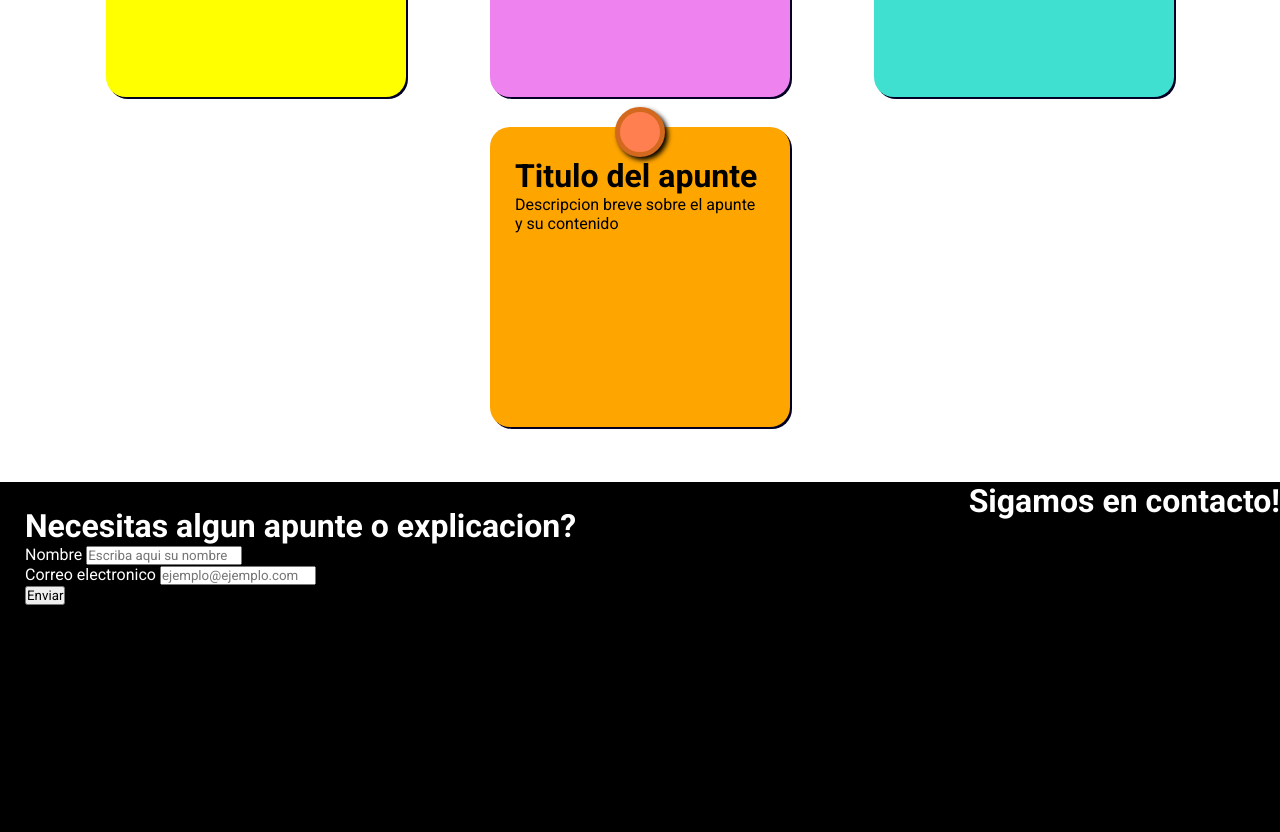
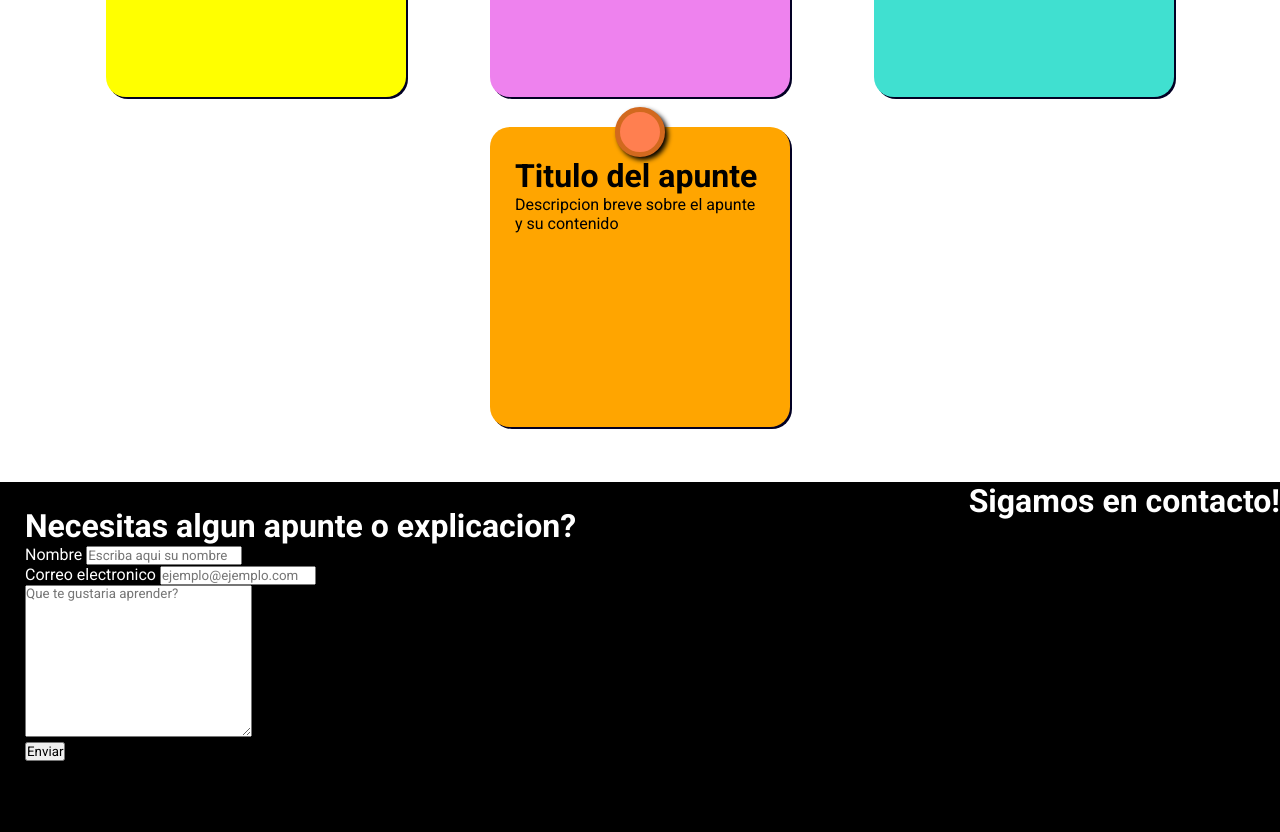
Before and after one commit to misapuntesonweb/misapuntesonweb.github.io, a plain HTML site: page index.html in a window 1280 px wide. Shown: the part 986-1818 px from the top of the page. Drawn offline with Linux system fonts and the light colour scheme.

Commit message:
Update index.html
agregue un textarea al form

```diff
--- a/index.html
+++ b/index.html
@@ -74,6 +74,14 @@
             id="email"
             placeholder="ejemplo@ejemplo.com"
           /><br />
+          <textarea
+            name="consulta"
+            id="consulta"
+            cols="30"
+            rows="10"
+            placeholder="Que te gustaria aprender?"
+          ></textarea
+          ><br />
           <button type="submit">Enviar</button>
         </form>
       </div>
```
